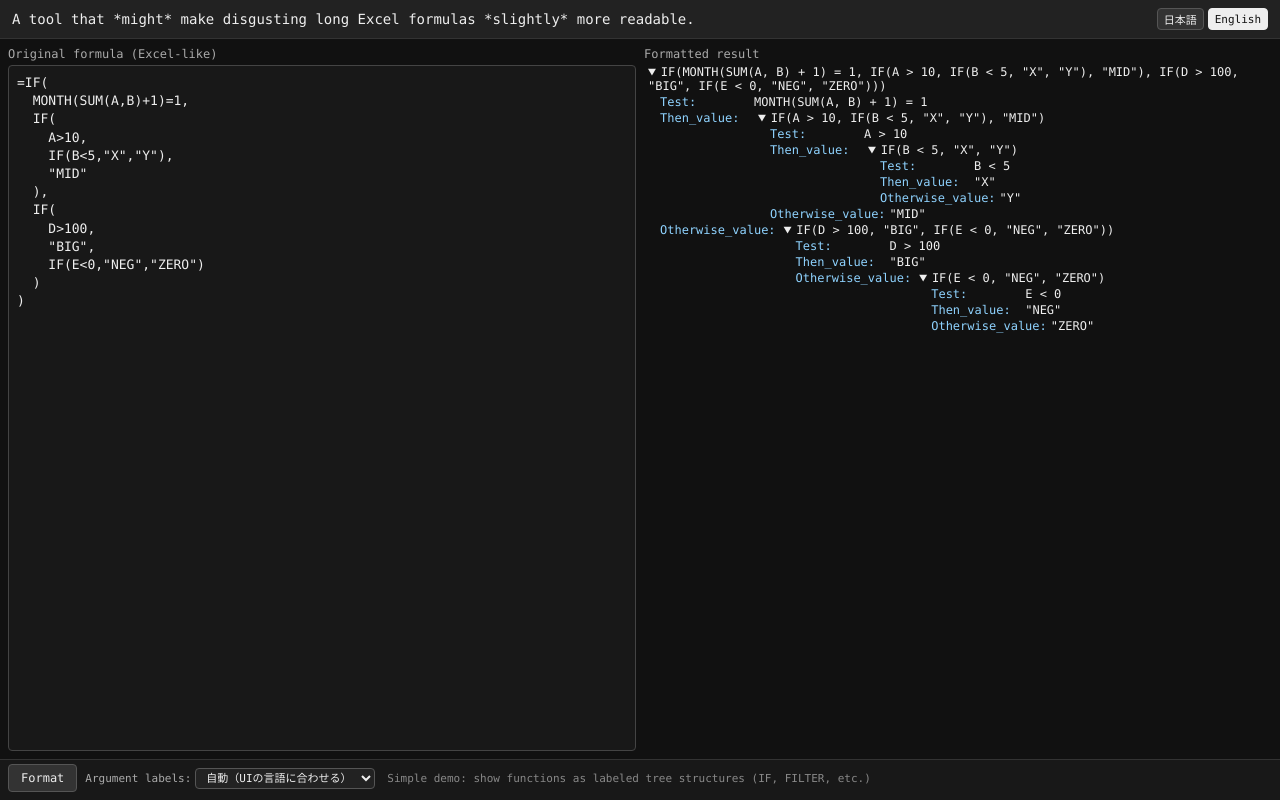
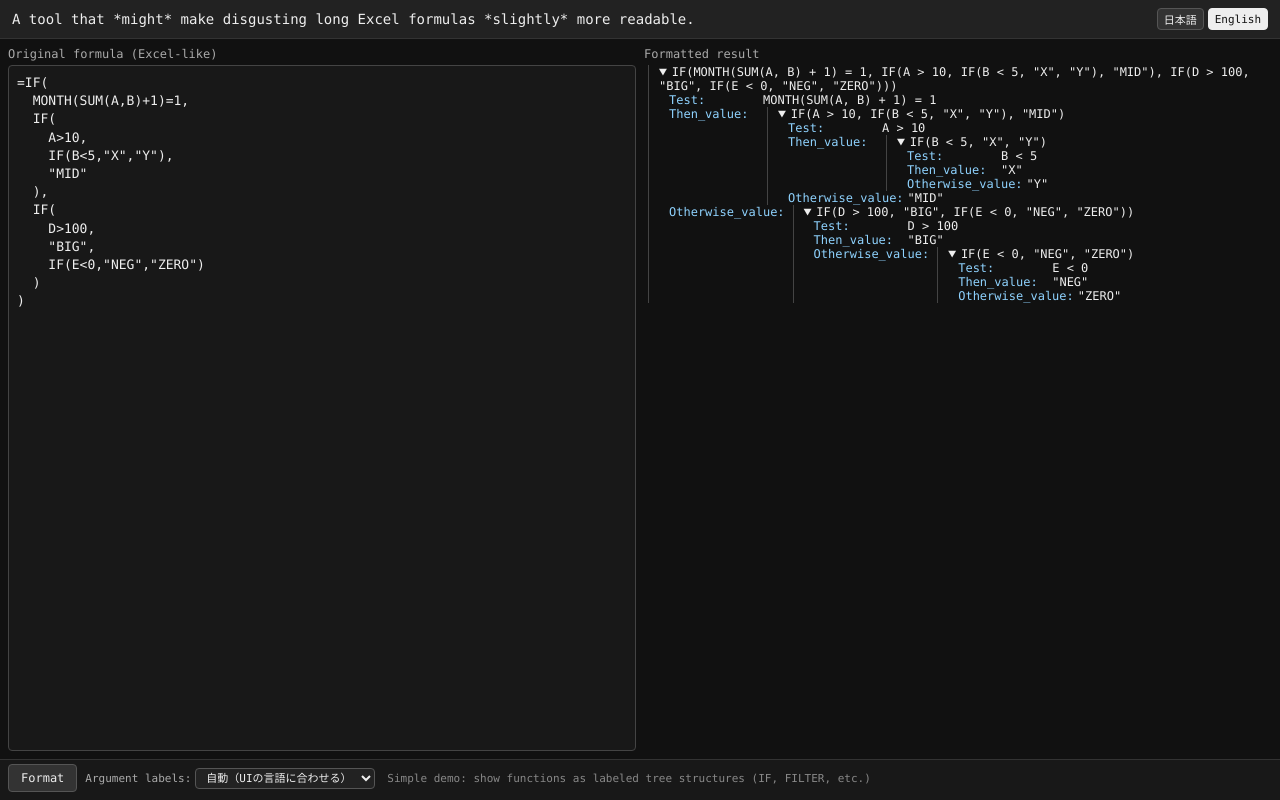
Before and after one commit to RyuU12358/excel-formula-formatter, a plain HTML site: page index.html in a window 1280 px wide. Drawn offline with Linux system fonts and the light colour scheme.

Commit message:
Update index.html

```diff
--- a/index.html
+++ b/index.html
@@ -34,28 +34,36 @@
   color: #ccc;
 }
 
+/* 関数ツリー全体の縦線 */
 .func-node {
   margin-left: 4px;
+  padding-left: 10px;
+  border-left: 1px solid #444;  /* ★これが縦線 */
   font-size: 12px;
 }
 
+/* summary の行 */
 .func-summary {
   cursor: pointer;
 }
 
+/* 引数1行ぶん */
 .arg-row {
-  margin-left: 12px;
-  margin-top: 2px;
+  position: relative;
+  margin-left: 6px;
+  padding-left: 4px;
   display: flex;
   align-items: flex-start;
   gap: 4px;
 }
 
+/* 引数ラベル部分（条件式 / 真の場合…） */
 .arg-label {
   min-width: 90px;
   color: #8fd3ff;
 }
 
+/* 値側（中にさらに details が入ることもある） */
 .arg-value {
   flex: 1;
 }
@@ -63,6 +71,7 @@
 .expr-inline {
   white-space: nowrap;
 }
+
 
     .lang-switch {
       display: flex;
```
